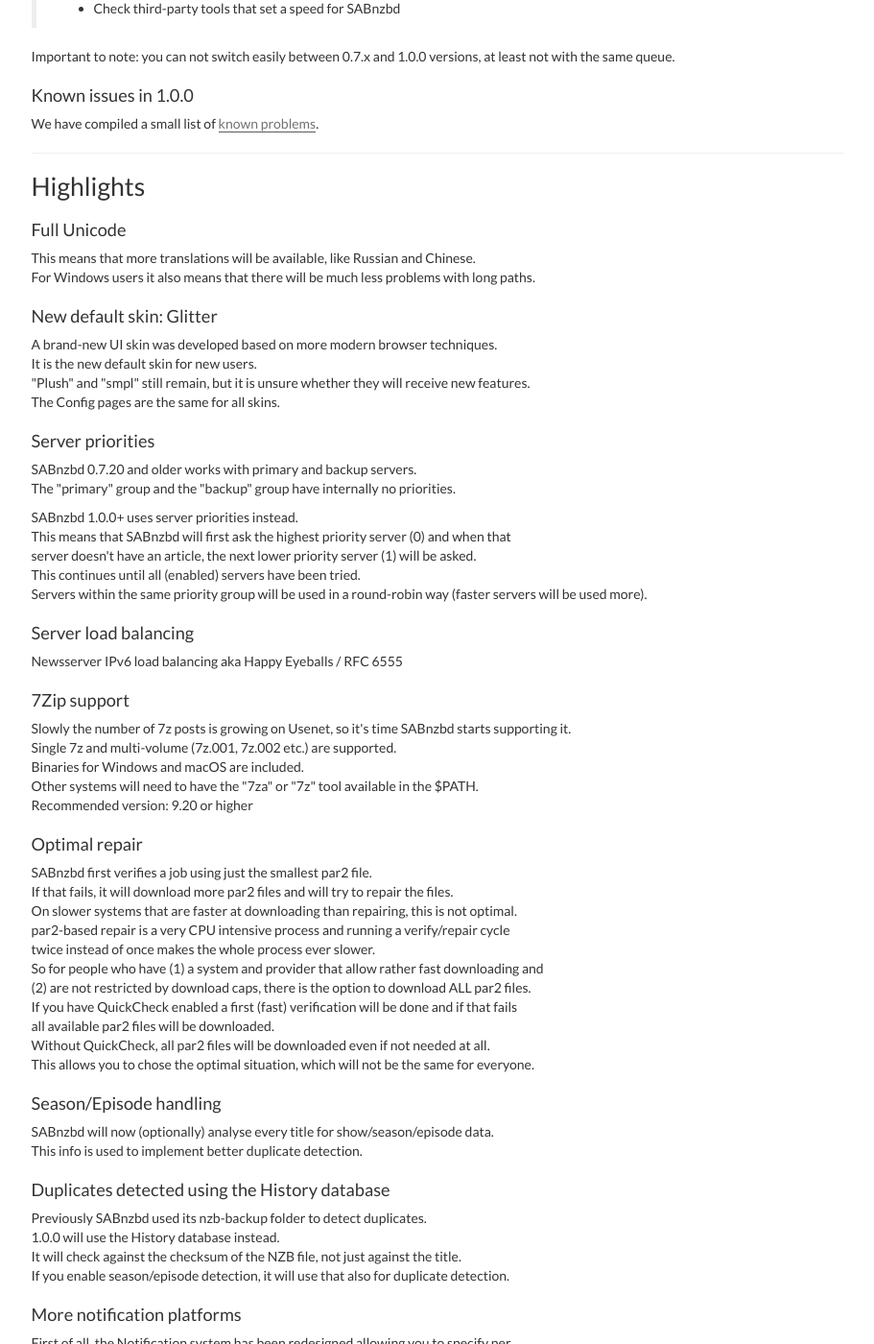
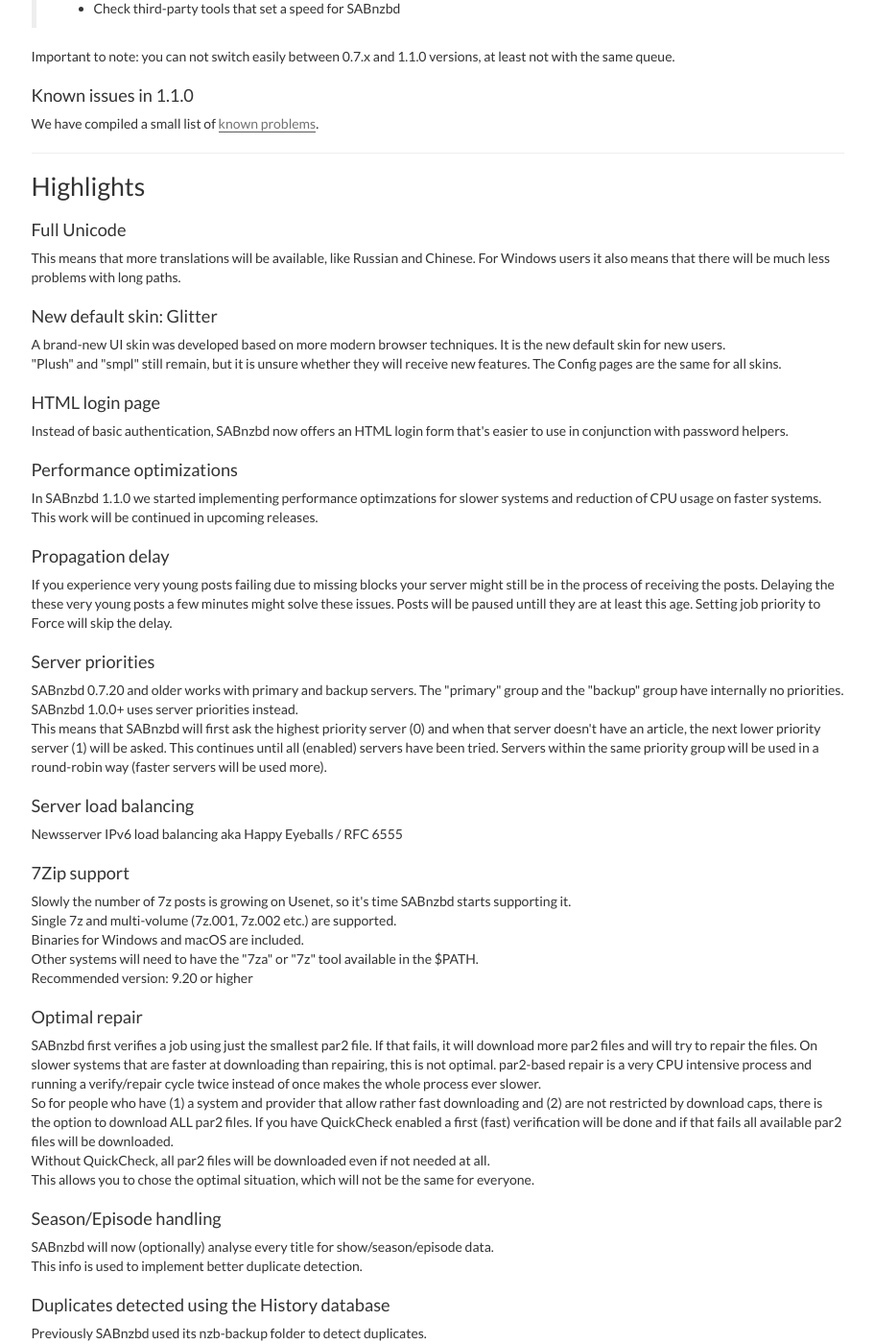
Before and after one commit to sabnzbd/sabnzbd.github.io, a Jekyll site: the page built from wiki/new-features-and-changes.html, in a window 1280 px wide and 1400 px high, scrolled down 598 px. Shown: the whole window at 96% size, without its empty margins (330-1241 px from the left). Built offline with Jekyll 4.4.1, drawn with Linux system fonts in a browser that asks for light colours; some of the changed text lies outside the part shown.

Commit message:
Update features/changes page

```diff
--- a/wiki/new-features-and-changes.html
+++ b/wiki/new-features-and-changes.html
@@ -3,19 +3,19 @@
 ---
 <h3 id="toc0"><span>Note</span></h3>
 <p><em>We decided to rename 0.8.0 to 1.0.0, in order to start using a common <a href="/wiki/extra/release-numbering">release numbering method</a>.</em></p>
-<p>When you upgrade an existing 0.7.x installation, release 1.0.0 will NOT be able to finish the queue.<br>
-    It's best to empty your queue first using 0.7.x
+<p>When you upgrade an existing 0.7.x installation, release 1.1.0 will NOT be able to finish the queue.
+    It's best to empty your queue first using 0.7.x.
 </p>
-<p>Alternatively, you can install 1.0.0 and then use "queue repair" on the Status page.<br>
+<p>Alternatively, you can install 1.1.0 and then use "Queue Repair" on the Status page.
     Some information (like the order of the queue) will be lost.
 </p>
-<p>Note:</p>
+<p><strong>Note:</strong></p>
 <blockquote>
     <p>On Windows we corrected the base path, it's now <code>C:\Users\USERNAME\</code> instead of <code>C:\Users\USERNAME\Documents\</code>.<br>
         SABnzbd 1.0.0 will find your old queue with the side-effect that the old location will be used until you change it in Config-&gt;Folders.
     </p>
 </blockquote>
-<p>Note:</p>
+<p><strong>Note:</strong></p>
 <blockquote>
     <p>Breaking change in API: speed-limit is now either a percentage or an absolute number</p>
     <ul>
@@ -24,29 +24,40 @@
         <li>Check third-party tools that set a speed for SABnzbd</li>
     </ul>
 </blockquote>
-<p>Important to note: you can not switch easily between 0.7.x and 1.0.0 versions, at least not with the same queue.</p>
-<h3 id="toc1"><span>Known issues in 1.0.0</span></h3>
+<p>Important to note: you can not switch easily between 0.7.x and 1.1.0 versions, at least not with the same queue.</p>
+<h3 id="toc1"><span>Known issues in 1.1.0</span></h3>
 <p>We have compiled a small list of <a href="/wiki/introduction/known-issues">known problems</a>.</p>
 <hr>
 <h1 id="toc2"><span>Highlights</span></h1>
 <h3 id="toc3"><span>Full Unicode</span></h3>
-<p>This means that more translations will be available, like Russian and Chinese.<br>
+<p>This means that more translations will be available, like Russian and Chinese.
     For Windows users it also means that there will be much less problems with long paths.
 </p>
 <h3 id="toc4"><span>New default skin: Glitter</span></h3>
-<p>A brand-new UI skin was developed based on more modern browser techniques.<br>
+<p>A brand-new UI skin was developed based on more modern browser techniques.
     It is the new default skin for new users.<br>
-    "Plush" and "smpl" still remain, but it is unsure whether they will receive new features.<br>
+    "Plush" and "smpl" still remain, but it is unsure whether they will receive new features.
     The Config pages are the same for all skins.
 </p>
+<h3><span>HTML login page</span></h3>
+<p>Instead of basic authentication, SABnzbd now offers an HTML login form that's easier to use in conjunction with password helpers.
+</p>
+
+<h3><span>Performance optimizations</span></h3>
+<p>In SABnzbd 1.1.0 we started implementing performance optimzations for slower systems and reduction of CPU usage on faster systems. This work will be continued in upcoming releases.
+</p>
+
+<h3><span>Propagation delay</span></h3>
+<p>If you experience very young posts failing due to missing blocks your server might still be in the process of receiving the posts. Delaying the these very young posts a few minutes might solve these issues. Posts will be paused untill they are at least this age. Setting job priority to Force will skip the delay.
+</p>
+
 <h3 id="toc5"><span>Server priorities</span></h3>
-<p>SABnzbd 0.7.20 and older works with primary and backup servers.<br>
+<p>SABnzbd 0.7.20 and older works with primary and backup servers.
     The "primary" group and the "backup" group have internally no priorities.
-</p>
-<p>SABnzbd 1.0.0+ uses server priorities instead.<br>
-    This means that SABnzbd will first ask the highest priority server (0) and when that<br>
-    server doesn't have an article, the next lower priority server (1) will be asked.<br>
-    This continues until all (enabled) servers have been tried.<br>
+    SABnzbd 1.0.0+ uses server priorities instead.<br>
+    This means that SABnzbd will first ask the highest priority server (0) and when that
+    server doesn't have an article, the next lower priority server (1) will be asked.
+    This continues until all (enabled) servers have been tried.
     Servers within the same priority group will be used in a round-robin way (faster servers will be used more).
 </p>
 <h3 id="toc6"><span>Server load balancing</span></h3>
@@ -59,14 +70,14 @@
     Recommended version: 9.20 or higher
 </p>
 <h3 id="toc8"><span>Optimal repair</span></h3>
-<p><a name="OptimalRepair"></a> SABnzbd first verifies a job using just the smallest par2 file.<br>
-    If that fails, it will download more par2 files and will try to repair the files.<br>
-    On slower systems that are faster at downloading than repairing, this is not optimal.<br>
-    par2-based repair is a very CPU intensive process and running a verify/repair cycle<br>
+<p><a name="OptimalRepair"></a> SABnzbd first verifies a job using just the smallest par2 file.
+    If that fails, it will download more par2 files and will try to repair the files.
+    On slower systems that are faster at downloading than repairing, this is not optimal.
+    par2-based repair is a very CPU intensive process and running a verify/repair cycle
     twice instead of once makes the whole process ever slower.<br>
-    So for people who have (1) a system and provider that allow rather fast downloading and<br>
-    (2) are not restricted by download caps, there is the option to download ALL par2 files.<br>
-    If you have QuickCheck enabled a first (fast) verification will be done and if that fails<br>
+    So for people who have (1) a system and provider that allow rather fast downloading and
+    (2) are not restricted by download caps, there is the option to download ALL par2 files.
+    If you have QuickCheck enabled a first (fast) verification will be done and if that fails
     all available par2 files will be downloaded.<br>
     Without QuickCheck, all par2 files will be downloaded even if not needed at all.<br>
     This allows you to chose the optimal situation, which will not be the same for everyone.
```
